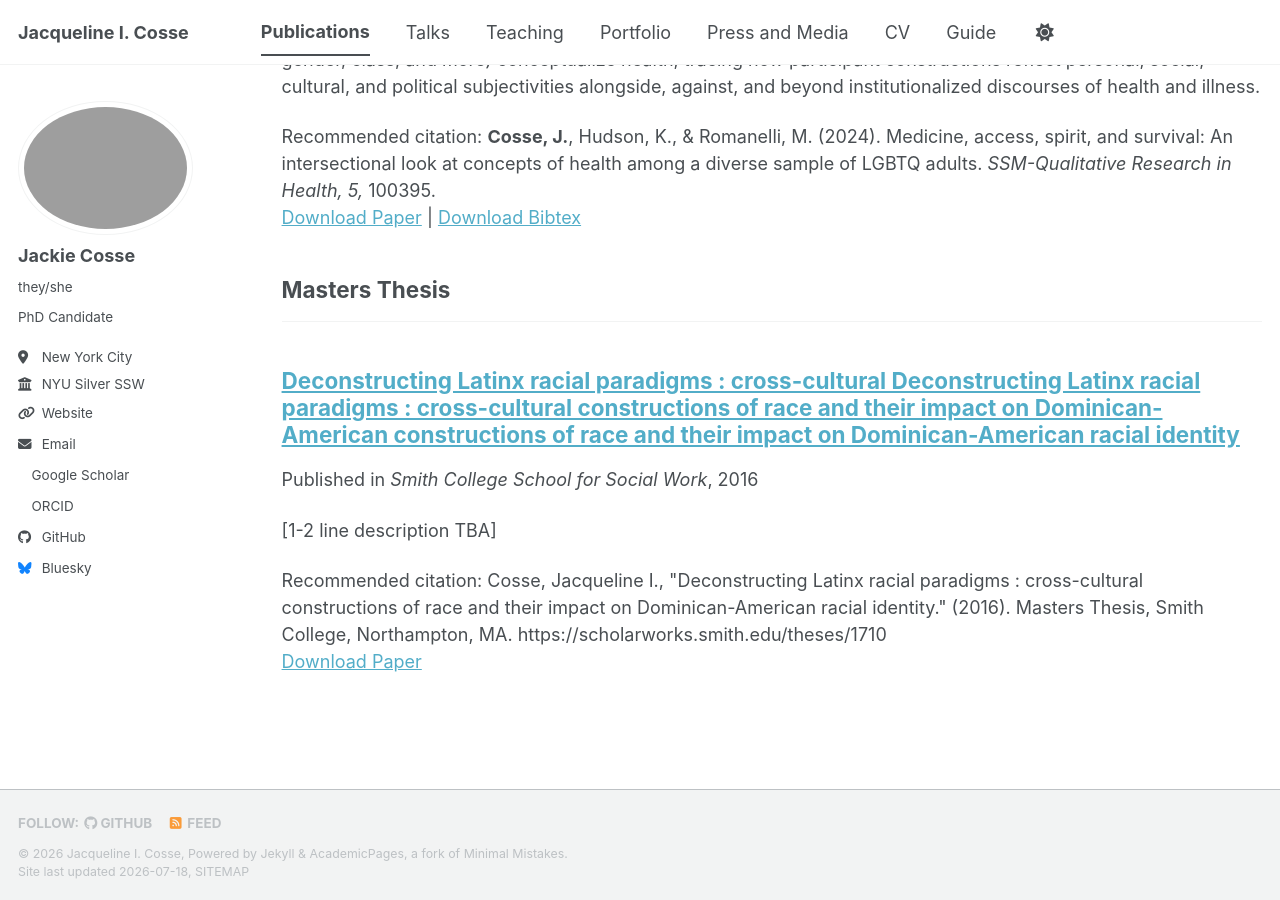
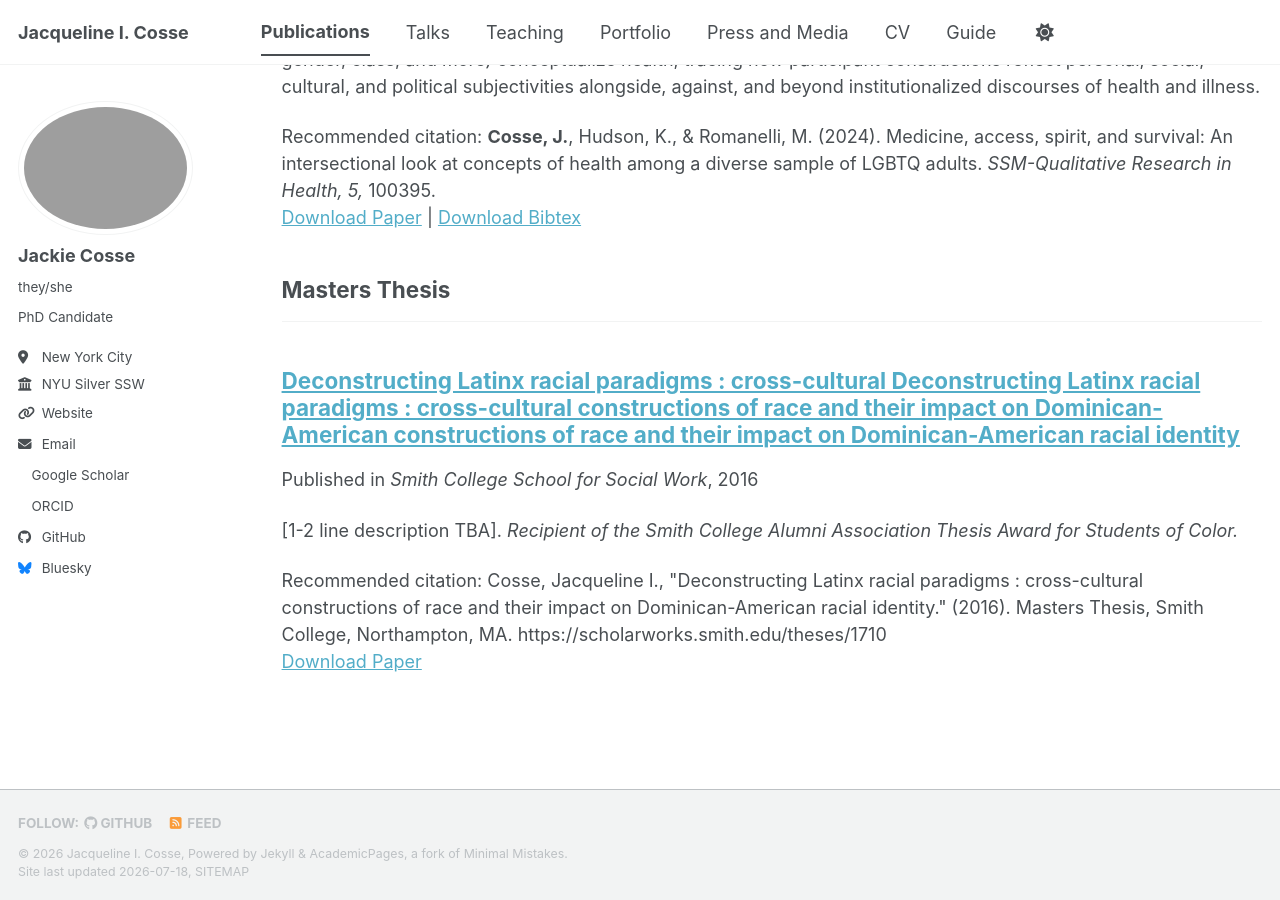
Before and after one commit to jackiecosse/jackiecosse.com, a Jekyll site: the page built from _pages/publications.html, in a window 1280 px wide and 900 px high, scrolled down 1360 px. Built offline with Jekyll 4.4.1, drawn with Linux system fonts in a browser that asks for light colours; a style sheet for code colours, icons or effects is not loaded.

Commit message:
Update 2016-smith-thesis.md

```diff
--- a/_publications/2016-smith-thesis.md
+++ b/_publications/2016-smith-thesis.md
@@ -3,7 +3,7 @@ title: "Deconstructing Latinx racial paradigms : cross-cultural Deconstructing L
 collection: publications
 category: masters_thesis
 permalink: /publication/2016-cosse-masters-thesis
-excerpt: '[1-2 line description TBA]'
+excerpt: '[1-2 line description TBA]. <i>Recipient of the Smith College Alumni Association Thesis Award for Students of Color.</i>'
 date: 2016-08-01
 venue: 'Smith College School for Social Work'
 paperurl: 'https://jackiecosse.com/files/Cosse_Deconstructing_Latinx_Racial_Paradigms_2016.pdf'
```
